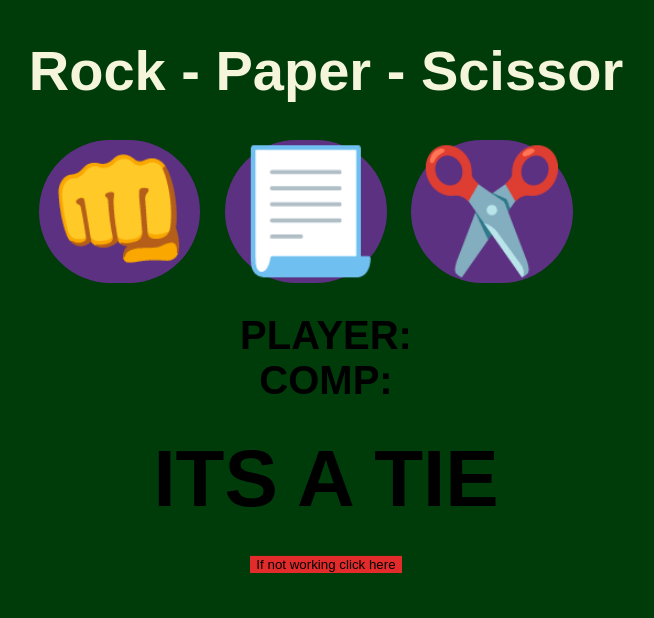
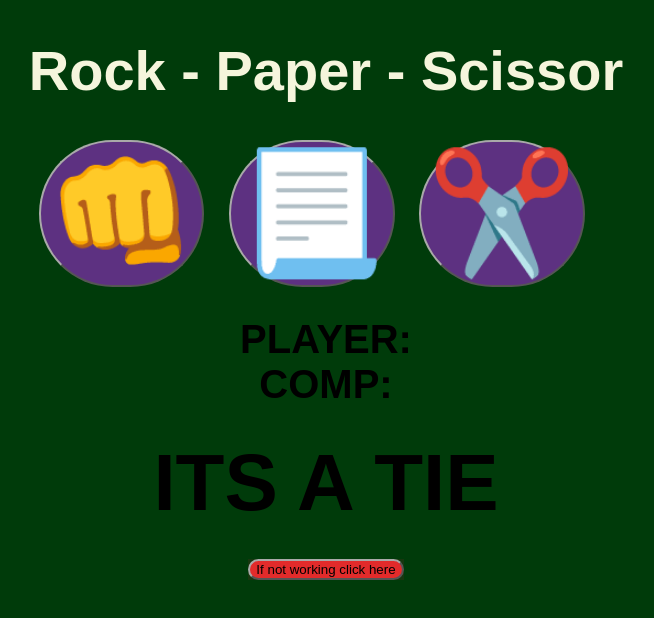
Before and after one commit to LurF43nDT/RockPaperScissors, a plain HTML site: page index.html in a window 1280 px wide. Shown: the whole page, without its empty margins (314-968 px from the left). Drawn offline with Linux system fonts and the light colour scheme.

Commit message:
small changes to html and css

```diff
--- a/index.html
+++ b/index.html
@@ -4,7 +4,7 @@
     <meta charset="UTF-8">
     <meta name="viewport" content="width=device-width, initial-scale=1.0">
     <link rel="stylesheet" href="style.css">
-    <title>Document</title>
+    <title>Rock,Paper,Scissors</title>
 </head>
 <body>
 
--- a/style.css
+++ b/style.css
@@ -45,5 +45,6 @@ H1{
 
 button{
     background-color: rgb(226, 43, 43);
-    border: none;
+    border-color: darkgrey;
+    border-radius: 150px;
 }
```
